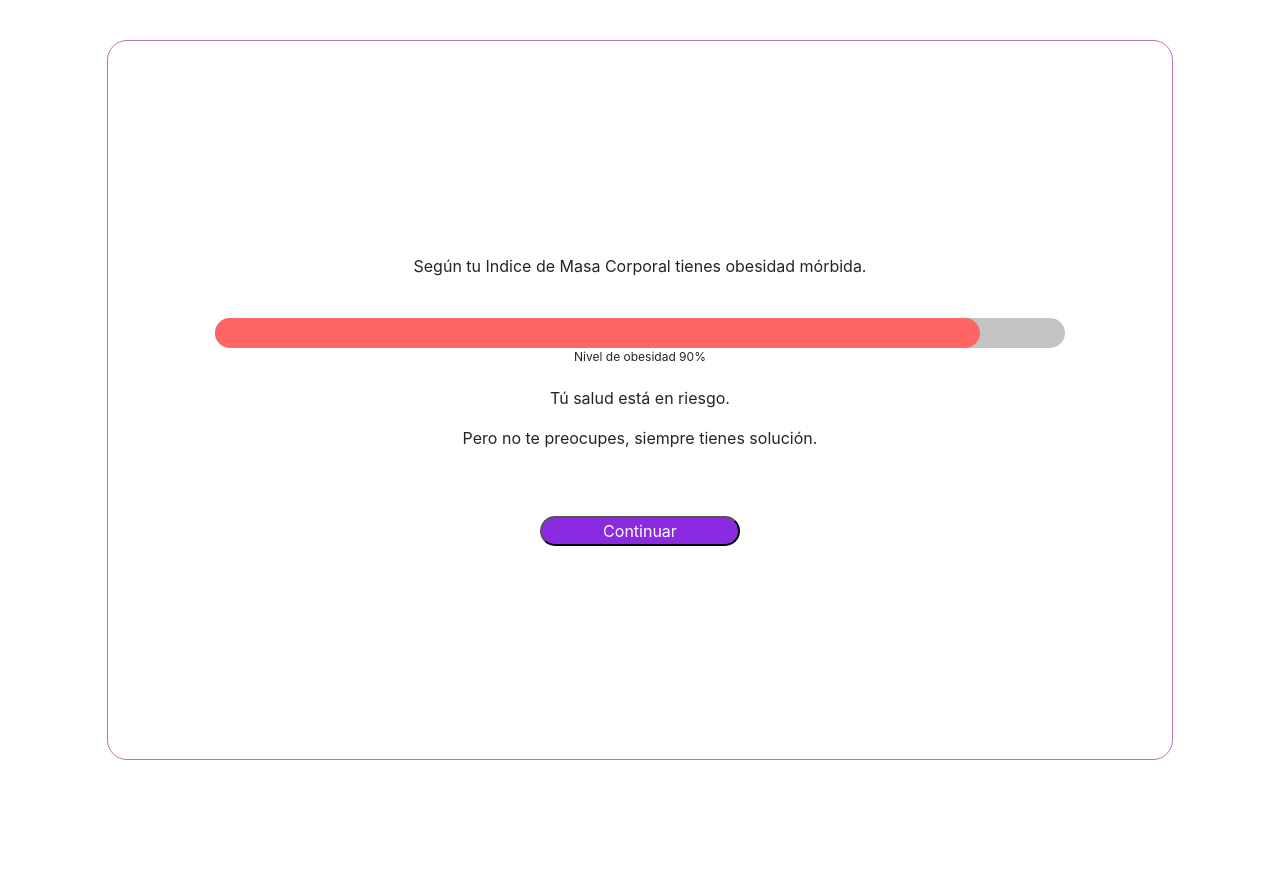
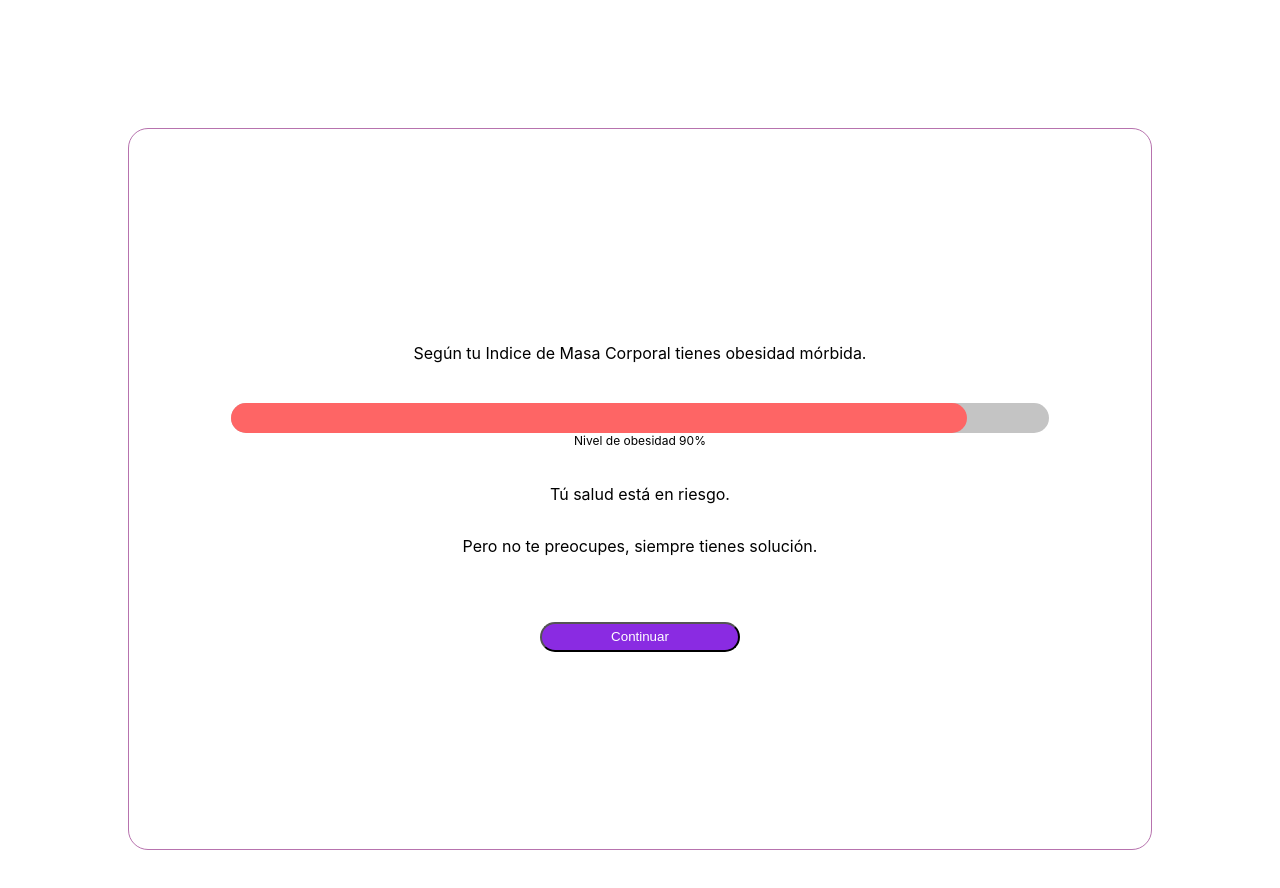
Before and after one commit to Dayanamm/FemCare, a React (Create React App) app: page /calculo in a window 1280 px wide. Shown: the top 888 px of the page. Before the commit the page ends 800 px from the top, so only its background shows below. Built offline with nearby package versions, Linux system fonts and the light colour scheme.

Commit message:
opciones

```diff
--- a/src/App.js
+++ b/src/App.js
@@ -1,22 +1,24 @@
 import React from 'react';
 import './App.css';
-import 'bootstrap/dist/css/bootstrap.min.css';
-
 import {
   BrowserRouter as Router,
   Switch,
   Route,
 } from "react-router-dom";
 
-import Calculo from './calculoScreen'
+import Calculo from './component/calculo/calculoScreen'
 import Welcome from './component/welcome/welcomeScreen'
+import Opciones from './component/opciones/opcionesScreen'
 
 export default function App() {
-
   return (
     <div className="App">
       <Router>
         <Switch>
+
+          <Route path="/opciones">
+            <Opciones/>
+          </Route>
           <Route path="/calculo">
             <Calculo/>
           </Route>
--- /dev/null
+++ b/src/component/calculo/calculoScreen.css
@@ -0,0 +1,55 @@
+  .container{
+    background-color: white;
+    min-height: 100vh;
+    display: flex;
+    align-items: center;
+    justify-content: center;
+    font-size: 10x;
+    height: 100%;
+    width: 100%;
+  }
+
+  .line{
+    border: 1px solid #B773AE;
+    border-radius: 20px;
+    display: flex;
+    align-items: center;
+    justify-content: center;
+    flex-direction: column;
+    min-height: 90vh;
+    width: 80%;
+    margin: 10%;
+  }
+
+  .title{
+      margin-bottom: 40px;
+  }
+
+  .lvlName{
+      margin-top: 0px;
+      font-size: 12px;
+      margin-bottom: 20px;
+  }
+
+  .level{
+      width: 80%;
+      height: 30px;
+      background-color:#C4C4C4;
+      border-radius: 50px;
+  }
+
+  .advance{
+      width: 80%;
+      background-color: #FE6565;
+      height: 30px;
+      border-radius: 50px;
+  }
+
+  .next{
+      margin-top: 50px;
+      background-color: blueviolet;
+      border-radius: 50px;
+      width: 200px;
+      height: 30px;
+      color: white
+  }
--- /dev/null
+++ b/src/component/calculo/calculoScreen.js
@@ -0,0 +1,49 @@
+import React from 'react';
+import './calculoScreen.css';
+import { Redirect } from 'react-router-dom'
+var ReactDOM = require('react-dom');
+
+
+class Calculo extends React.Component {
+
+  constructor(props) {
+    super(props);
+    this.state = {
+      result: 'obesidad mórbida',
+      percent: 90,
+      message1: 'Tú salud está en riesgo.',
+      message2: 'Pero no te preocupes, siempre tienes solución.',
+      redirect: false
+    };
+  }
+
+  componentDidMount(){
+    ReactDOM.findDOMNode(this.refs.advance).style.width = this.state.percent+"%"
+  }
+
+    render() {
+      if (this.state.redirect) {
+        return <Redirect to={this.state.redirect} />
+      }
+      return (
+        <div className='container'>
+          <div className="line">
+            <p className="title">Según tu Indice de Masa Corporal tienes {this.state.result}.</p>
+            <div className="level"><div className="advance" ref="advance"></div></div>
+            <p className="lvlName">Nivel de obesidad {this.state.percent}%</p>
+            <p>{this.state.message1}</p>
+            <p>{this.state.message2}</p>
+            <button className="next" onClick={() => this.continue()}>
+              Continuar
+            </button>
+          </div>
+        </div>
+      );
+    }
+
+    continue(){
+      this.setState({ redirect: "/opciones"})
+    }
+}
+
+export default Calculo;
--- /dev/null
+++ b/src/component/opciones/opcionesScreen.css
@@ -0,0 +1,26 @@
+.container{
+    background-color: white;
+    min-height: 100vh;
+    display: flex;
+    align-items: center;
+    justify-content: center;
+    font-size: 10x;
+    height: 100%;
+    width: 100%;
+  }
+
+  .line{
+    border: 1px solid #B773AE;
+    border-radius: 20px;
+    display: flex;
+    align-items: center;
+    justify-content: center;
+    flex-direction: column;
+    min-height: 90vh;
+    width: 80%;
+    margin: 10%;
+  }
+
+  .img2{
+      margin-top: 20px;
+  }
--- /dev/null
+++ b/src/component/opciones/opcionesScreen.js
@@ -0,0 +1,31 @@
+import React from 'react';
+import './opcionesScreen.css';
+import img1 from '../../img/Ellipse1.png'
+import img2 from '../../img/Ellipse3.png'
+
+class Opciones extends React.Component {
+
+  constructor(props) {
+    super(props);
+    this.state = {
+
+    };
+  }
+
+    render() {
+      return (
+        <div className='container'>
+            <div className="line">
+                <div>
+                    <img src={img1} className="img1"/>
+                    <p>Ejercicio y dieta</p>
+                    <img src={img2} className="img2"/>
+                    <p>Intervención bariátrica</p>
+                </div>
+            </div>
+        </div>
+      );
+    }
+}
+
+export default Opciones;
```
Also changed, not shown: src/img/Ellipse1.png (added), src/img/Ellipse3.png (added).
